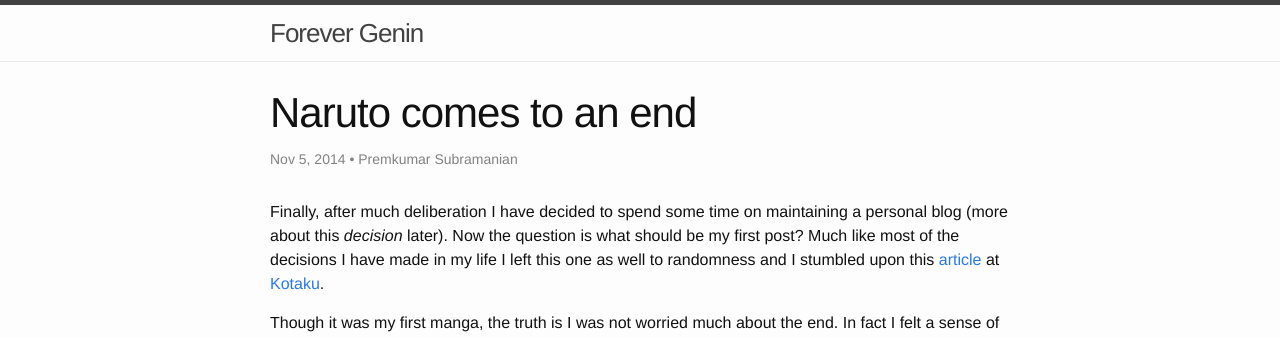
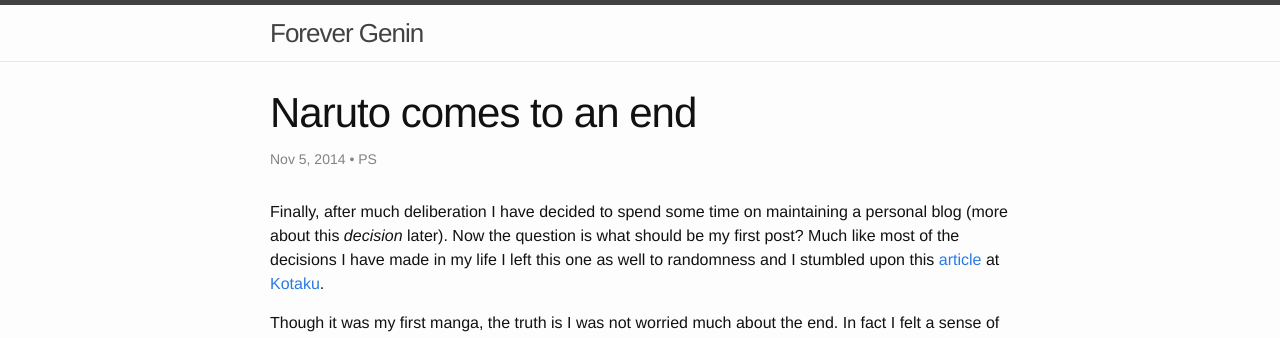
Before and after one commit to forevergenin/forevergenin.github.io, a Jekyll site: the page built from _posts/2014-11-04-naruto-comes-to-an-end.markdown, in a window 1280 px wide. Shown: the top 338 px of the page. Built offline with Jekyll 4.4.1, drawn with Linux system fonts in a browser that asks for light colours.

Commit message:
Saving space and time ;-)

```diff
--- a/_drafts/quotes-and-passages-from-mans-search-for-meaning.markdown
+++ b/_drafts/quotes-and-passages-from-mans-search-for-meaning.markdown
@@ -2,7 +2,7 @@
 layout: post
 title: Quotes and Passages from Man's Search for Meaning
 published: false
-author: Premkumar Subramanian
+author: PS
 categories: quotes
 tags: quote reading
 ---
--- a/_posts/2014-11-04-naruto-comes-to-an-end.markdown
+++ b/_posts/2014-11-04-naruto-comes-to-an-end.markdown
@@ -3,7 +3,7 @@ layout: post
 title:  "Naruto comes to an end"
 date:   2014-11-04 21:11:17
 last-updated:
-author: Premkumar Subramanian
+author: PS
 categories: manga
 tags: naruto manga
 ---
--- a/_posts/2015-05-09-my-manga-tracking-list.markdown
+++ b/_posts/2015-05-09-my-manga-tracking-list.markdown
@@ -4,7 +4,7 @@ title: My Manga Tracking List
 published: true
 date: 2015-05-09T14:19:04+05:30
 last-updated:
-author: Premkumar Subramanian
+author: PS
 categories: manga
 tags: addiction manga manhwa
 ---
--- a/_posts/2015-05-09-the-breakfast-club.markdown
+++ b/_posts/2015-05-09-the-breakfast-club.markdown
@@ -3,7 +3,7 @@ layout: post
 title: The Breakfast Club
 date: 2015-05-09T00:12:40+05:30
 last-updated:
-author: Premkumar Subramanian
+author: PS
 categories: rants
 tags: appraisal office rant
 ---
```
Also changed, not shown: 2 other files.
